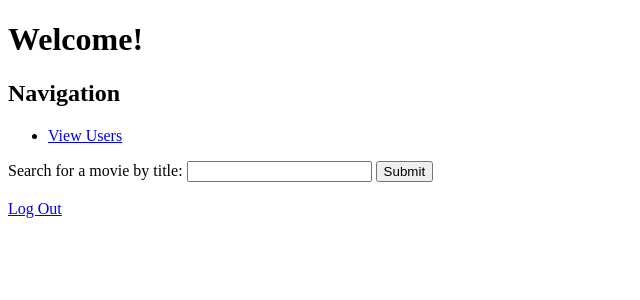
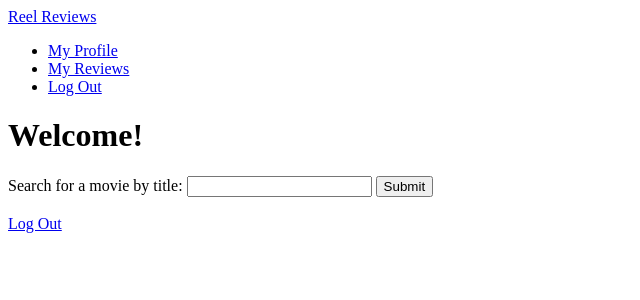
Before and after one commit to victoria-vu/Reel-Review, a Flask app: page / in a window 1280 px wide. Shown: the top 300 px of the page, without its empty margins (0-640 px from the left). Run offline with Flask 3, Linux system fonts and the light colour scheme; the visitor is signed in with stand-in values (Sample User, id 1).

Commit message:
Create navbar

```diff
--- a/templates/base.html
+++ b/templates/base.html
@@ -8,6 +8,21 @@
     {% block head %}{% endblock %}
 </head>
 <body>
+    <nav>
+        <a href="/">Reel Reviews</a>
+        <ul>
+            {% if not 'user_id' in session.keys() %}
+                <li><a href="/login">Log In</a></li>
+            {% endif %}
+
+            {% if 'user_id' in session.keys() %}
+                <li><a href="/user/{{ session['user_id'] }}">My Profile</a></li>
+                <li><a href="#">My Reviews</a></li>
+                <li><a href="/logout">Log Out</a></li>
+            {% endif %}
+        </ul>
+    </nav>
+
     {% for msg in get_flashed_messages() %}
         <p class="flask-msg">
             {{ msg }}
--- a/templates/homepage.html
+++ b/templates/homepage.html
@@ -3,11 +3,6 @@
 
 {% block body %}
     <h1>Welcome!</h1>
-    <h2>Navigation</h2>
-    <ul>
-        <!-- <li><a href="/movies">View Movies</a></li> -->
-        <li><a href="/users">View Users</a></li>
-    </ul>
 
     <form action="/search">
         <label for="term">Search for a movie by title:</label>
```
